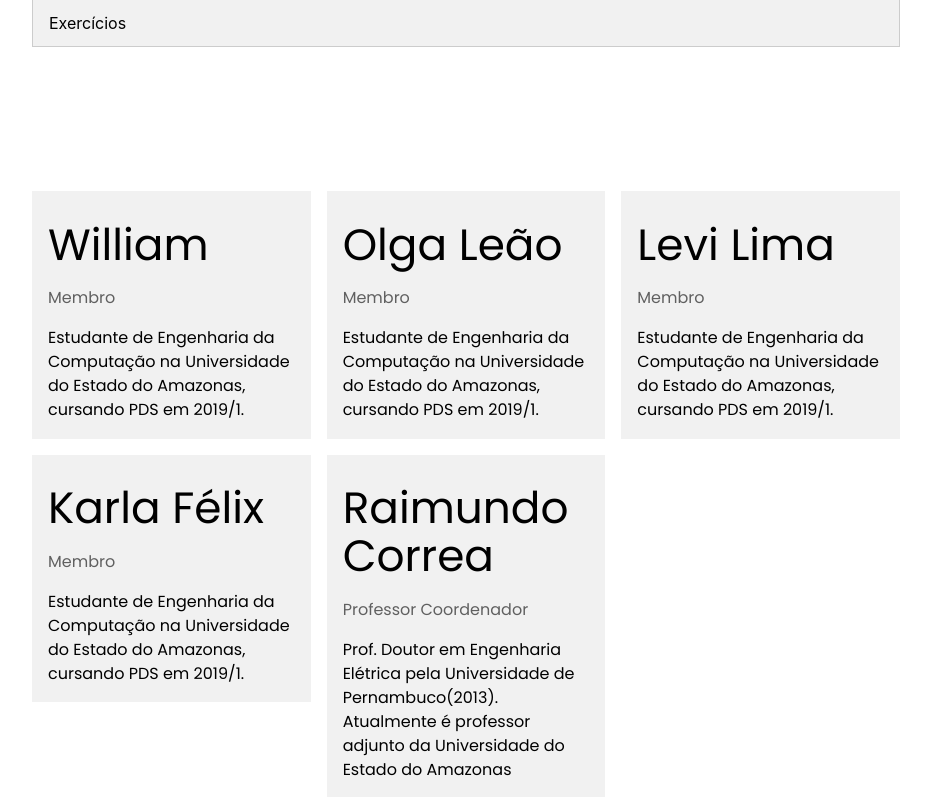
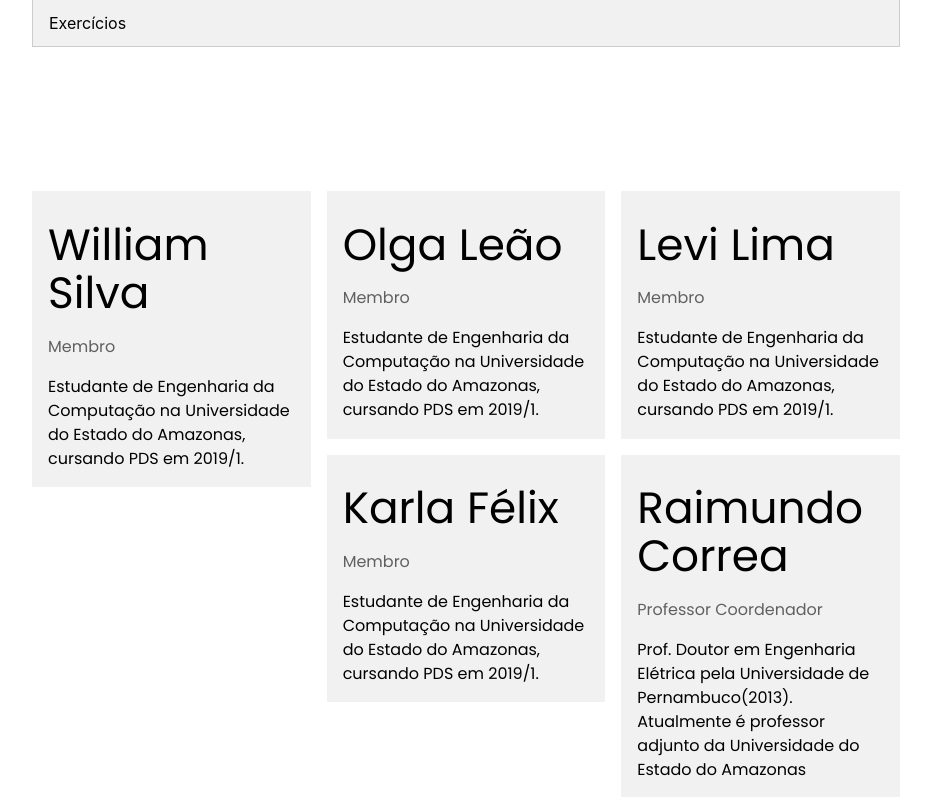
Before and after one commit to williamads/pds-web-app, a Django app: page / in a window 1280 px wide. Shown: the part 1127-1924 px from the top of the page, without its empty margins (324-1255 px from the left). Run offline with Django 3.2, Linux system fonts and the light colour scheme.

Commit message:
edita nome

```diff
--- a/templates/_home.html
+++ b/templates/_home.html
@@ -190,6 +190,7 @@ stem (0:50, (0.9).^(0:50))
           <figure>
               <p><img src="../static/pics/f4.svg" id="img05" class="w3-image" width=50% ><br>
           </figure>
+
       </div>
   </div>
 
@@ -253,7 +254,7 @@ stem (0:50, (0.9).^(0:50))
     <div class="w3-col m4 w3-margin-bottom">
       <div class="w3-light-grey">
         <div class="w3-container">
-          <h3>William</h3>
+          <h3>William Silva</h3>
           <p class="w3-opacity">Membro</p>
           <p>Estudante de Engenharia da Computação na Universidade do Estado do Amazonas, cursando PDS em 2019/1.</p>
         </div>
```
